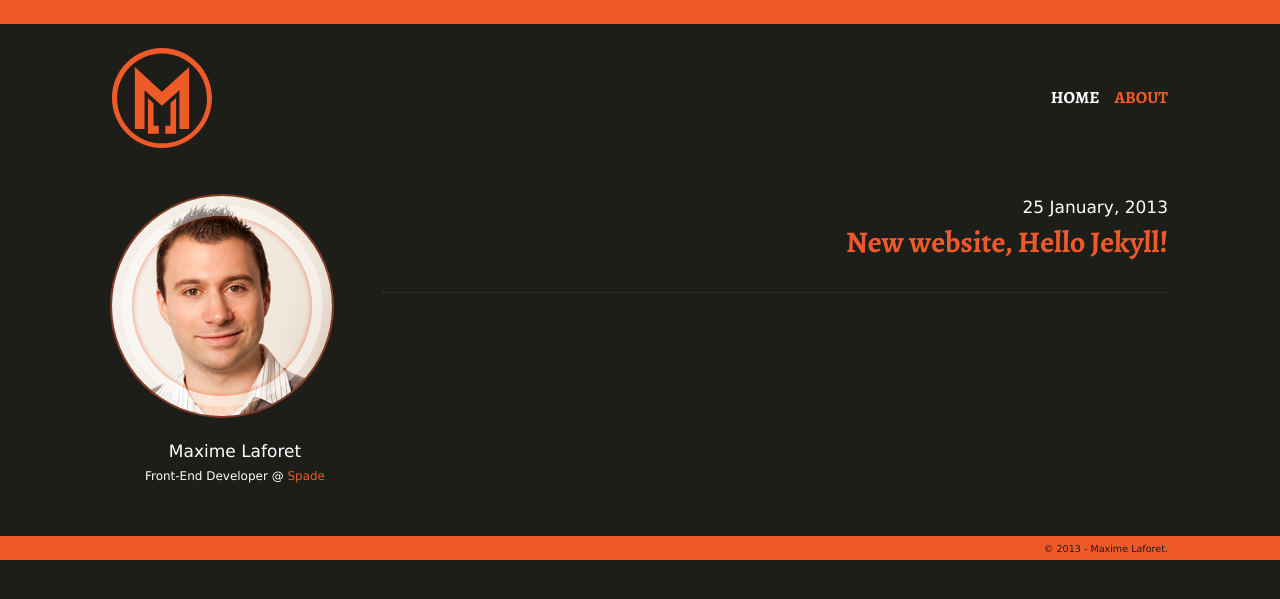
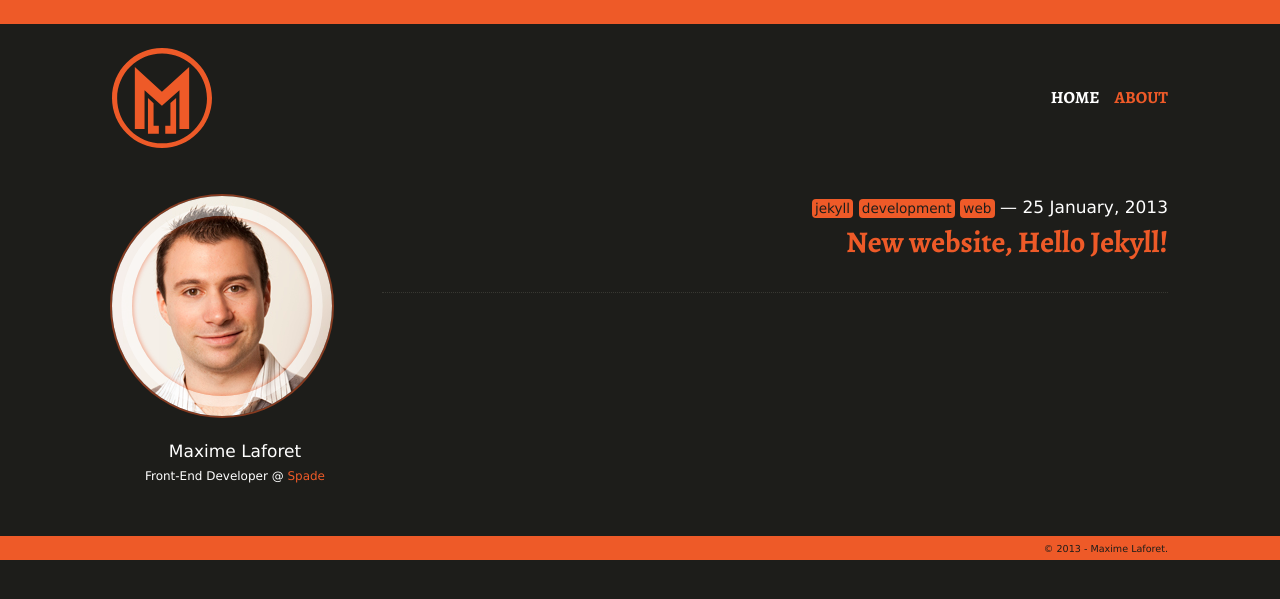
Before and after one commit to Macxim/macxim.github.com, a Jekyll site: the page built from index.html, in a window 1280 px wide. Shown: the top 599 px of the page. Built offline with Jekyll 4.4.1, drawn with Linux system fonts in a browser that asks for light colours; nearby versions of some CDN libraries; some web fonts are replaced; Markdown is read by kramdown in place of the engine named in the settings; the list of posts is cut into pages by our own code.

Commit message:
Another test with tags

```diff
--- a/_layouts/post.html
+++ b/_layouts/post.html
@@ -3,10 +3,9 @@ layout: default
 ---
 <article class="post">
     <span class="post__time">{{ page.date | date: "%d %B, %Y" }}</span>
-    <!-- &mdash; <span class="post__tags">
+     &mdash; <span class="post__tags">
 		{% for tag in page.tags %}
 		<small><a class="loz" href="/tags/{{ tag }}" title="View posts tagged with &quot;{{ tag }}&quot;">{{ tag }}</a></small>  {% if forloop.last != true %} {% endif %} {% endfor %}
-	-->
 	</span>
     <h1>{{ page.title }}</h1>
     {{ content }}
--- a/index.html
+++ b/index.html
@@ -5,10 +5,10 @@ title: Home
 
 <section class="posts">
 	{% for post in paginator.posts %}
-	<!-- <span class="post__tags">
+	<span class="post__tags">
 		{% for tag in post.tags %}
 		<small><a class="loz" href="/tags/{{ tag }}" title="View posts tagged with &quot;{{ tag }}&quot;">{{ tag }}</a></small>  {% if forloop.last != true %} {% endif %} {% endfor %}
-	</span> &mdash; -->
+	</span> &mdash;
 	<span class="post__time">{{ post.date | date: "%d %B, %Y" }}</span>
 	<h2 class="post__title"><a href="{{ post.url }}">{{ post.title }}</a></h2>
 	<hr class="rule  rule--dotted">
```
Also changed, not shown: 2 other files.
